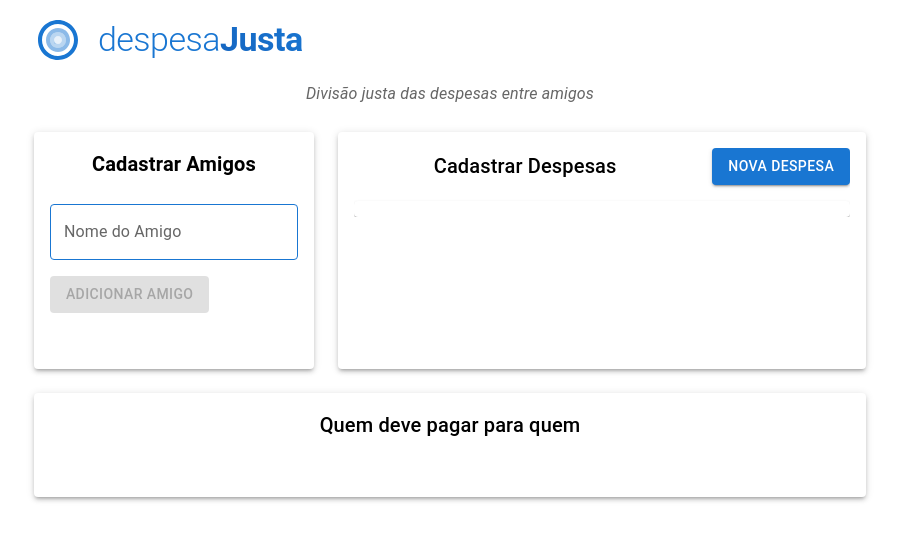
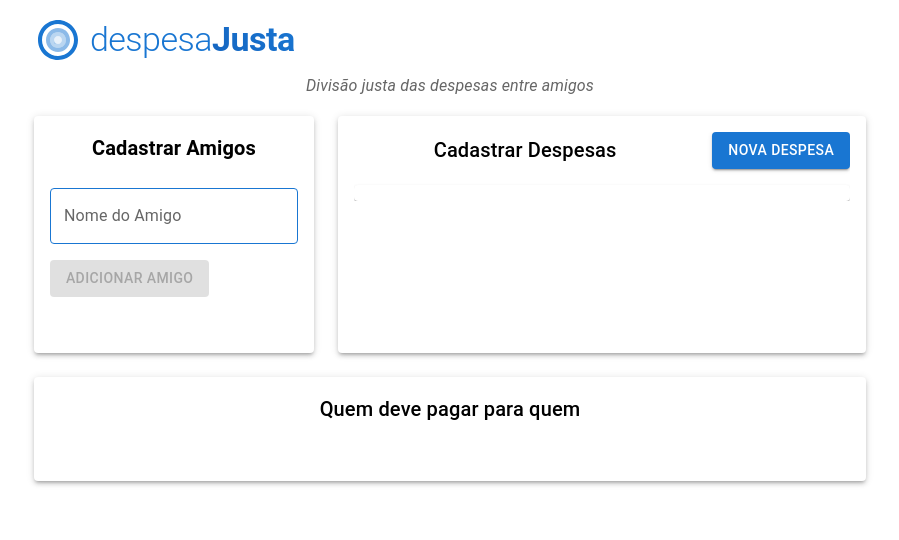
Before and after one commit to devmaicon85/despesajusta, a React (Vite) app: page / in a window 1280 px wide. Shown: the top 540 px of the page, without its empty margins (190-1089 px from the left). Built offline with nearby package versions, Linux system fonts and the light colour scheme.

Commit message:
style: ajusta espaçamentos do logo e slogan

```diff
--- a/src/App.tsx
+++ b/src/App.tsx
@@ -197,8 +197,8 @@ function App() {
         <Box sx={{
           display: 'flex',
           alignItems: 'center',
-          gap: 2,
-          mb: { xs: 1, sm: 2 },
+          gap: 1,
+          mb: { xs: 0.5, sm: 1 },
           px: 2,
           width: '100%',
           bgcolor: '#ffffff',
@@ -258,7 +258,7 @@ function App() {
           sx={{
             color: theme.palette.text.secondary,
             textAlign: 'center',
-            mb: { xs: 2, sm: 3 },
+            mb: { xs: 1.5, sm: 2 },
             px: 2,
             fontStyle: 'italic'
           }}
```
